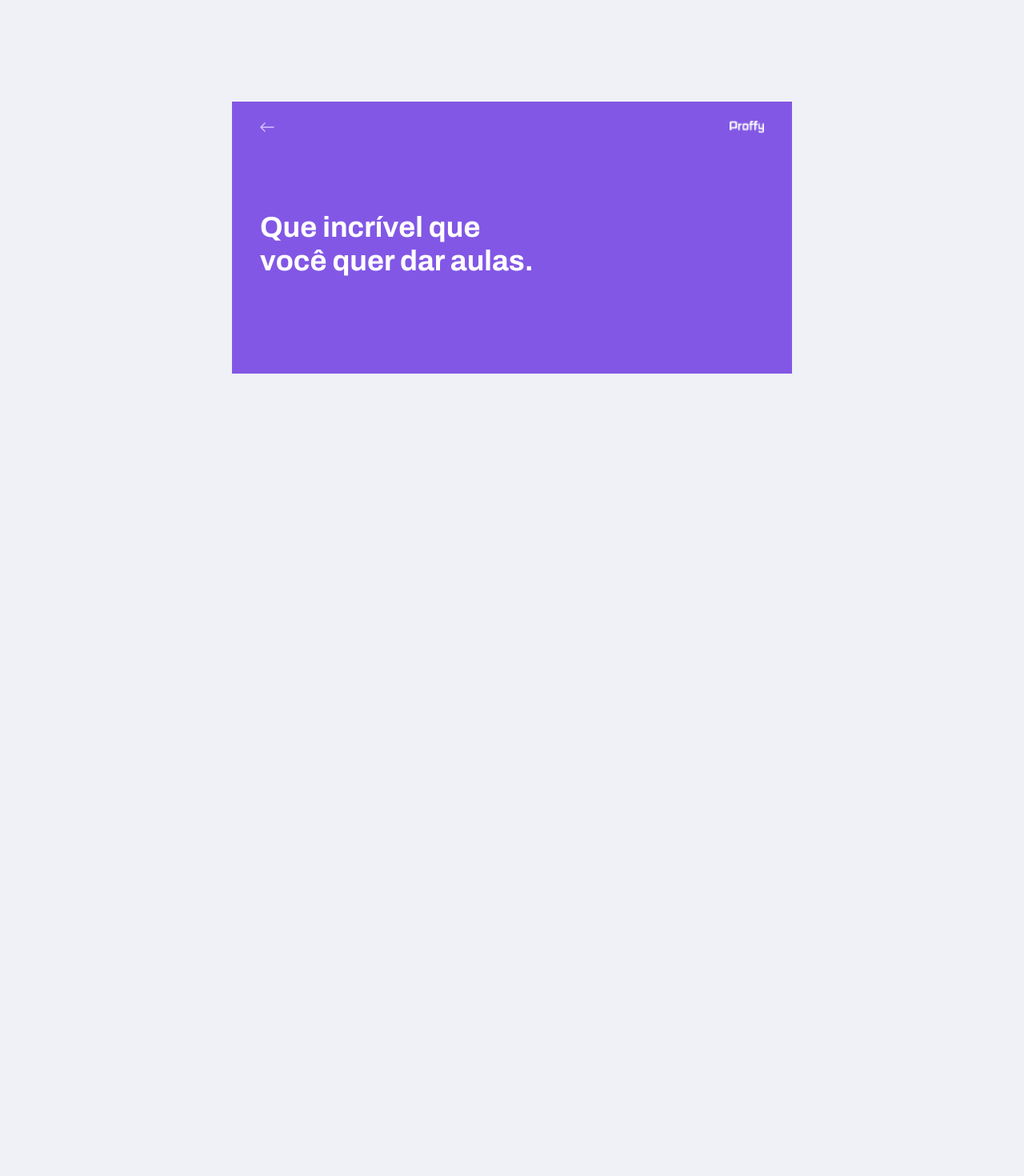
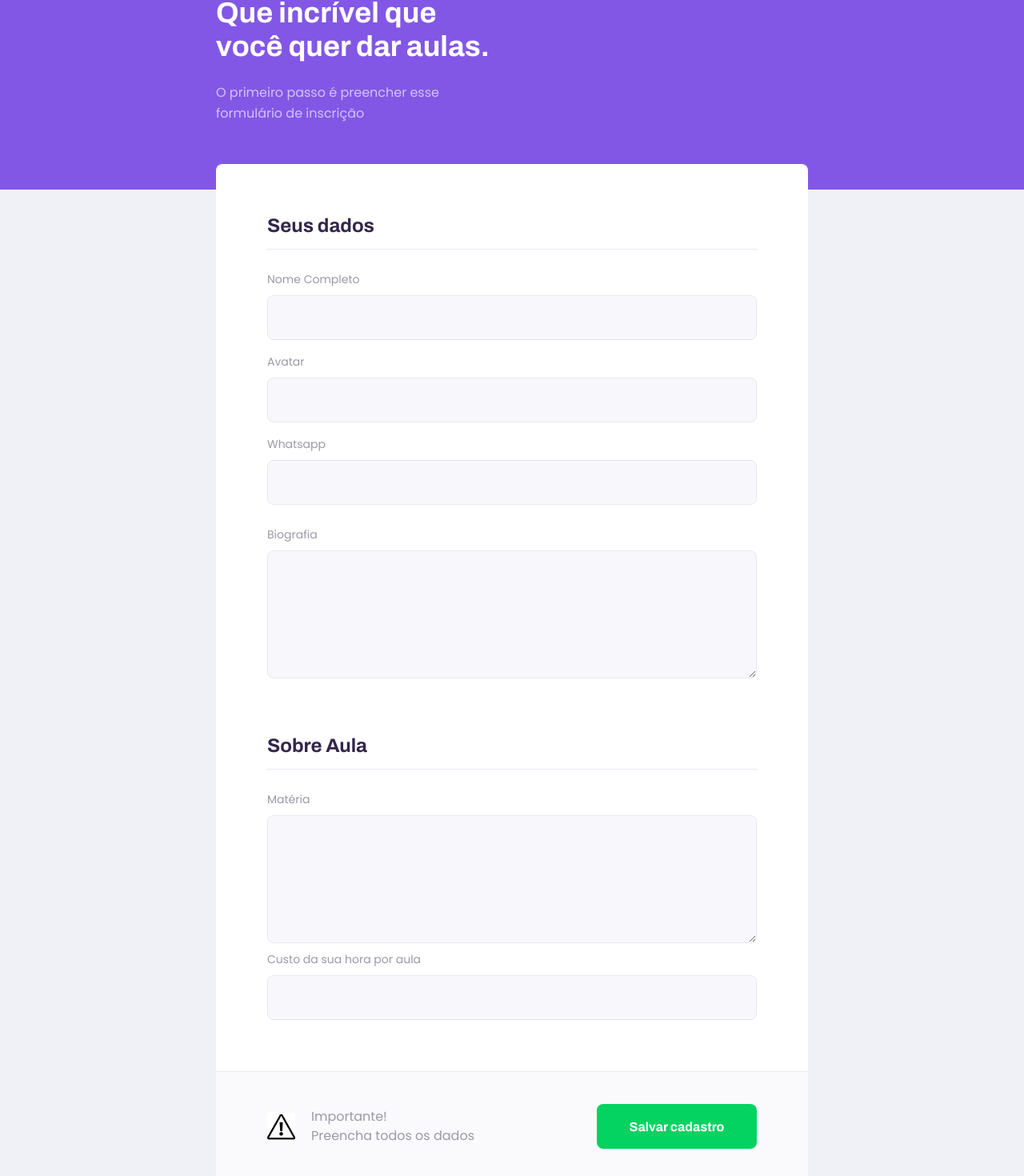
Before and after one commit to Pliniodf/NLW_Proff, a React (Create React App) app: page /give-classes in a window 1280 px wide. Shown: the part 103-1573 px from the top of the page at 80% size. Before the commit the page ends 800 px from the top, so only its background shows below. Built offline with nearby package versions, Linux system fonts and the light colour scheme.

Commit message:
teacherForm

```diff
--- /dev/null
+++ b/src/components/Input/index.tsx
@@ -0,0 +1,20 @@
+import React, {InputHTMLAttributes}  from "react";
+
+import './styles.css'
+
+interface InputProps extends InputHTMLAttributes<HTMLInputElement> {
+  name: string
+  label: string;
+
+}
+
+const Input: React.FC<InputProps> = ({ label, name, ...rest }) => {
+  return (
+    <div className="input-block">
+            <label htmlFor={name}>{label}</label>
+            <input type="text" id={name} {...rest} />
+    </div>
+  );
+}
+
+export default Input;
--- /dev/null
+++ b/src/components/Input/styles.css
@@ -0,0 +1,34 @@
+.input-block {
+  position: relative;
+}
+
+.input-block + .input-block {
+  margin-top: 1.4rem;
+}
+
+.input-block label {
+  font-size: 1.4rem;
+}
+
+.input-block input {
+  width: 100%;
+  height: 5.6rem;
+  margin-top: 0.8rem;
+  border-radius: 0.8rem;
+  background: var(--color-input-background);
+  border: 1px solid var(--color-line-in-white);
+  outline: 0;
+  padding: 0 1.6rem;
+  font: 1.6rem Archivo;
+}
+
+.input-block:focus-within::after {
+  width: calc(100% - 3.2rem);
+  height: 2px;
+  content: '';
+  background: var(--color-primary-light);
+  position: absolute;
+  left: 1.6rem;
+  right: 1.6rem;
+  bottom: 1.6rem;
+}
--- a/src/components/PageHeader/index.tsx
+++ b/src/components/PageHeader/index.tsx
@@ -8,6 +8,7 @@
 
 interface PageHeaderProps {
   title: string;
+  description?: string;
   children: ReactNode;
 }
 
@@ -23,9 +24,10 @@
 
         <div className="header-content">
           <strong>{props.title}</strong>
+          { props.description && <p>{props.description}</p>}
+
+          {props.children}
         </div>
-
-        {props.children}
       </header>
   )
 }
--- a/src/components/PageHeader/styles.css
+++ b/src/components/PageHeader/styles.css
@@ -34,10 +34,17 @@
   margin: 3.2rem auto;
 }
 
-.page-header .header-content {
+.page-header .header-content strong{
   font: 700 3.6rem Archivo;
   line-height: 4.2rem;
   color: var(--color-title-in-primary);
+}
+.page-header .header-content p{
+  max-width: 30rem;
+  font-size: 1.6rem;
+  line-height: 2.6rem;
+  color: var(--color-text-in-primary);
+  margin-top: 2.4rem;
 }
 
 @media (min-width: 700px) {
--- /dev/null
+++ b/src/components/Select/styles.css
@@ -0,0 +1,34 @@
+.select-block {
+  position: relative;
+}
+
+.select-block + .select-block {
+  margin-top: 1.4rem;
+}
+
+.select-block label {
+  font-size: 1.4rem;
+}
+
+.select-block select {
+  width: 100%;
+  height: 5.6rem;
+  margin-top: 0.8rem;
+  border-radius: 0.8rem;
+  background: var(--color-input-background);
+  border: 1px solid var(--color-line-in-white);
+  outline: 0;
+  padding: 0 1.6rem;
+  font: 1.6rem Archivo;
+}
+
+.select-block:focus-within::after {
+  width: calc(100% - 3.2rem);
+  height: 2px;
+  content: '';
+  background: var(--color-primary-light);
+  position: absolute;
+  left: 1.6rem;
+  right: 1.6rem;
+  bottom: 1.6rem;
+}
--- /dev/null
+++ b/src/components/Textarea/index.tsx
@@ -0,0 +1,20 @@
+import React, {TextareaHTMLAttributes}  from "react";
+
+import './styles.css'
+
+interface TextareaProps extends TextareaHTMLAttributes<HTMLTextAreaElement> {
+  name: string
+  label: string;
+
+}
+
+const Textarea: React.FC<TextareaProps> = ({ label, name, ...rest }) => {
+  return (
+    <div className="textarea-block">
+            <label htmlFor={name}>{label}</label>
+            <textarea id={name} {...rest} />
+    </div>
+  );
+}
+
+export default Textarea;
--- /dev/null
+++ b/src/components/Textarea/styles.css
@@ -0,0 +1,36 @@
+.textarea-block {
+  position: relative;
+}
+
+.textarea-block + .textarea-block {
+  margin-top: 1.4rem;
+}
+
+.textarea-block label {
+  font-size: 1.4rem;
+}
+
+.textarea-block textarea {
+  width: 100%;
+  height: 16rem;
+  min-height: 8rem;
+  margin-top: 0.8rem;
+  border-radius: 0.8rem;
+  background: var(--color-input-background);
+  border: 1px solid var(--color-line-in-white);
+  outline: 0;
+  resize: vertical;
+  padding: 1.2rem 1.6rem;
+  font: 1.6rem Archivo;
+}
+
+.textarea-block:focus-within::after {
+  width: calc(100% - 3.2rem);
+  height: 2px;
+  content: '';
+  background: var(--color-primary-light);
+  position: absolute;
+  left: 1.6rem;
+  right: 1.6rem;
+  bottom: 7px;
+}
--- a/src/pages/TeacherList/index.tsx
+++ b/src/pages/TeacherList/index.tsx
@@ -1,5 +1,6 @@
 import React from "react";
 
+import Input from "../../components/Input";
 import PageHeader from "../../components/PageHeader";
 import TeacherItem from "../../components/teacherItem";
 
@@ -11,20 +12,9 @@
     <div id="page-teacher-list" className="container">
       <PageHeader title="Estes são os proffys disponiveis.">
       <form id="search-teachers">
-          <div className="input-block">
-            <label htmlFor="subject">Materia</label>
-            <input type="text" id="subject" />
-          </div>
-
-          <div className="input-block">
-            <label htmlFor="week_day">Dia da Semana</label>
-            <input type="text" id="week_day" />
-          </div>
-
-          <div className="input-block">
-            <label htmlFor="time">Hora</label>
-            <input type="text" id="time" />
-          </div>
+          <Input name="subject" label="Materia" />
+          <Input name="week_day" label="Dia da Semana" />
+          <Input type="time" name="time" label="Hora" />
         </form>
       </PageHeader>
 
--- a/src/pages/TeacherList/styles.css
+++ b/src/pages/TeacherList/styles.css
@@ -18,36 +18,7 @@
   position: relative;
 } */
 
-#search-teachers .input-block + .input-block {
-  margin-top: 1.4rem;
-}
 
-#search-teachers .input-block label {
-  font-size: 1.4rem;
-}
-
-#search-teachers .input-block input {
-  width: 100%;
-  height: 5.6rem;
-  margin-top: 0.8rem;
-  border-radius: 0.8rem;
-  background: var(--color-input-background);
-  border: 1px solid var(--color-line-in-white);
-  outline: 0;
-  padding: 0 1.6rem;
-  font: 1.6rem Archivo;
-}
-
-#search-teachers .input-block:focus-within::after {
-  width: calc(100% - 3.2rem);
-  height: 2px;
-  content: '';
-  background: var(--color-primary-light);
-  /* position: absolute;
-  left: 1.6rem;
-  right: 1.6rem;
-  bottom: 1.6rem; */
-}
 
 #page-teacher-list main {
   margin: 3.2rem auto;
--- a/src/pages/theacherForm/index.tsx
+++ b/src/pages/theacherForm/index.tsx
@@ -1,12 +1,53 @@
 import React from "react";
+import Input from "../../components/Input";
 import PageHeader from "../../components/PageHeader";
+import Textarea from "../../components/Textarea";
+import Select from "../../components/Textarea";
+
+import warningIcon from "../../assets/images/icons/warning.png"
+
+import './styles.css'
+
 
 function TeacherForm() {
   return (
     <div id="page-teacher-form" className="container">
-      <PageHeader title="Que incrível que você quer dar aulas.">
+      <PageHeader
+        title="Que incrível que você quer dar aulas."
+        description="O primeiro passo é preencher esse formulário de inscrição">
 
       </PageHeader>
+
+      <main>
+        <fieldset>
+          <legend>Seus dados</legend>
+
+          <Input name="name" label="Nome Completo" />
+          <Input name="avatar" label="Avatar" />
+          <Input name="whatsapp" label="Whatsapp" />
+          <Textarea name="bio" label="Biografia" />
+
+        </fieldset>
+
+        <fieldset>
+          <legend>Sobre Aula</legend>
+
+          <Select name="subject" label="Matéria" />
+          <Input name="cost" label="Custo da sua hora por aula" />
+
+        </fieldset>
+
+        <footer>
+          <p>
+            <img src={warningIcon} alt="Aviso importante" height={35} />
+            Importante! <br />
+            Preencha todos os dados
+          </p>
+          <button type="button">
+            Salvar cadastro
+          </button>
+        </footer>
+      </main>
     </div>
   )
 }
--- /dev/null
+++ b/src/pages/theacherForm/styles.css
@@ -0,0 +1,118 @@
+#page-teacher-form {
+  width: 100vw;
+  height: 100vh;
+}
+
+#page-teacher-form .page-header .header-content {
+  margin-bottom: 6.4rem;
+}
+
+#page-teacher-form main {
+  background: var(--color-box-base);
+  width: 100%;
+  max-width: 74rem;
+  border-radius: 0.8rem;
+  margin: -3.2rem auto 3.2rem;
+  padding-top: 6.4rem;
+  overflow: hidden;
+
+}
+
+#page-teacher-form main fieldset {
+  border: 0;
+  padding: 0 2.4rem;
+}
+
+#page-teacher-form main fieldset + fieldset {
+  margin-top: 6.4rem;
+}
+
+#page-teacher-form main fieldset legend {
+  font: 700 2.4rem Archivo;
+  color: var(--color-text-title);
+  margin-bottom: 2.4rem;
+  display: flex;
+  align-items: center;
+  justify-content: space-between;
+  width: 100%;
+  padding-bottom: 1.6rem;
+  border-bottom: 1px solid var(--color-line-in-white);
+}
+
+#page-teacher-form main fieldset .input-block + .textarea-block {
+  margin-top: 2.4rem;
+}
+
+#page-teacher-form main label {
+  color: var(--color-text-complement);
+}
+
+#page-teacher-form main footer {
+  padding: 4rem 2.4rem;
+  background: var(--color-box-footer);
+  border-top: 1px solid var(--color-line-in-white);
+  margin-top: 6.4rem;
+}
+
+#page-teacher-form main footer p {
+  display: flex;
+  align-items: center;
+  justify-content: center;
+  line-height: 2.4rem;
+  color: var(--color-text-complement);
+}
+
+#page-teacher-form main footer p img {
+  margin-right: 2rem;
+}
+
+#page-teacher-form main footer button {
+  width: 100%;
+  height: 5.6rem;
+  background: var(--color-secundary);
+  color: var(--color-button-text);
+  border: 0;
+  border-radius: 0.8rem;
+  cursor: pointer;
+  font: 700 1.6rem Archivo;
+  display: flex;
+  align-items: center;
+  justify-content: center;
+  text-decoration: none;
+  transition: background-color 0.2s;
+  margin-top: 3.2rem;
+}
+
+#page-teacher-form main footer button:hover {
+  background: var(--color-secundary-dark);
+}
+
+@media (min-width: 700px) {
+  #page-teacher-form {
+    max-width: 100vw;
+  }
+
+  #page-teacher-form .page-header .header-content {
+    margin-bottom: 0;
+  }
+
+  #page-teacher-form main fieldset {
+    padding: 0 6.4rem
+  }
+
+  #page-teacher-form main footer {
+    padding: 4.0rem 6.4rem;
+    display: flex;
+    align-items: center;
+    justify-content: space-between;
+  }
+
+  #page-teacher-form main footer p {
+    justify-content: space-between;
+  }
+
+  #page-teacher-form main footer button {
+    width: 20rem !important;
+    margin-top: 0;
+  }
+}
```
Also changed, not shown: src/components/Select/index.tsx (added, +20 -0 lines), src/assets/images/icons/warning.png (added), 1 other file (tests, documents, lock files or other folders).
